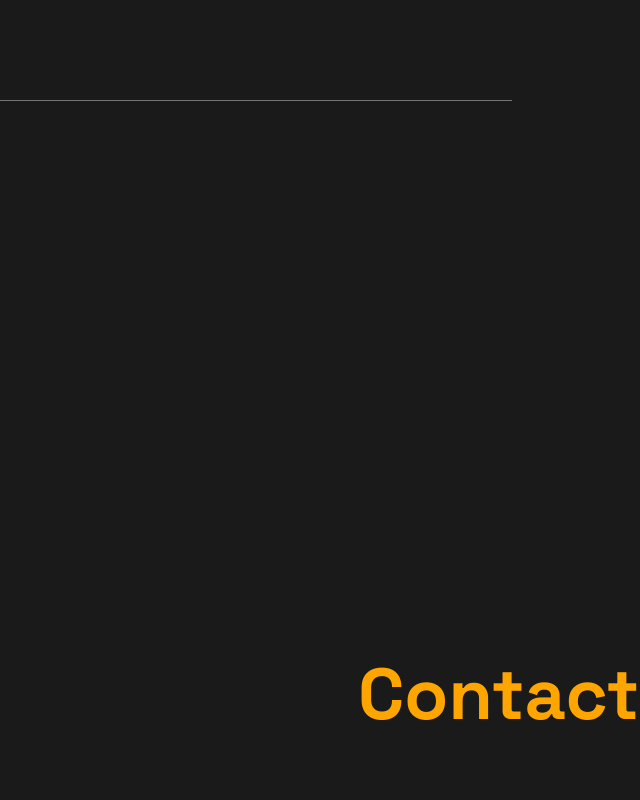
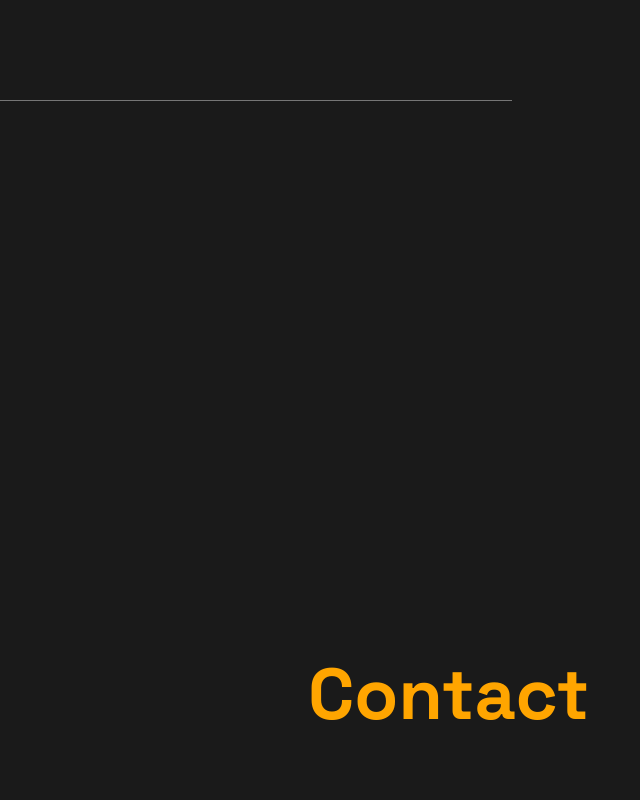
Before and after one commit to NimaSafai/portfolio, a React (Create React App) app: page / in a window 1280 px wide. Shown: the part 4580-5380 px from the top of the page, without its empty margins (640-1280 px from the left). Built offline with nearby package versions, Linux system fonts and the light colour scheme; a web font is replaced by a local one.

Commit message:
Small fixes

```diff
--- a/src/components/Contact.tsx
+++ b/src/components/Contact.tsx
@@ -14,7 +14,7 @@ const Contact: React.FC = () => {
   return (
     <section
       id="contact"
-      className="w-full max-w-[1500px] md:ml-[950px] mx-auto pt-[100px] sm:pt-[200px] md:pt-[400px] pb-[100px] sm:pb-[250px] md:pb-[450px] flex flex-col md:flex-row items-center px-4 sm:px-6 md:px-8 lg:px-12 gap-20"
+      className="w-full max-w-[1500px] md:ml-[900px] mx-auto pt-[100px] sm:pt-[200px] md:pt-[400px] pb-[100px] sm:pb-[250px] md:pb-[450px] flex flex-col md:flex-row items-center px-4 sm:px-6 md:px-8 lg:px-12 gap-12"
     >
       {/* Form */}
       <div className="flex-1 w-full max-w-[700px] mb-12 md:mb-20">
@@ -64,7 +64,7 @@ const Contact: React.FC = () => {
       </div>
       {/* Image placeholder */}
       <div className="flex-1 flex-col justify-center mb-12 mt-8 md:mb-20 md:ml-[100px]">
-        <div className="w-[300px] sm:w-[400px] md:w-[500px] h-[500px] sm:h-[700px] md:h-[900px] bg-gray-300 rounded-md flex items-center justify-center">
+        <div className="w-[300px] sm:w-[400px] md:w-[600px] h-[500px] sm:h-[700px] md:h-[900px] bg-gray-300 rounded-md flex items-center justify-center">
           <img
             src="/images/IMG_5155.jpg"
             alt="Nima Safai on filming location"
```
